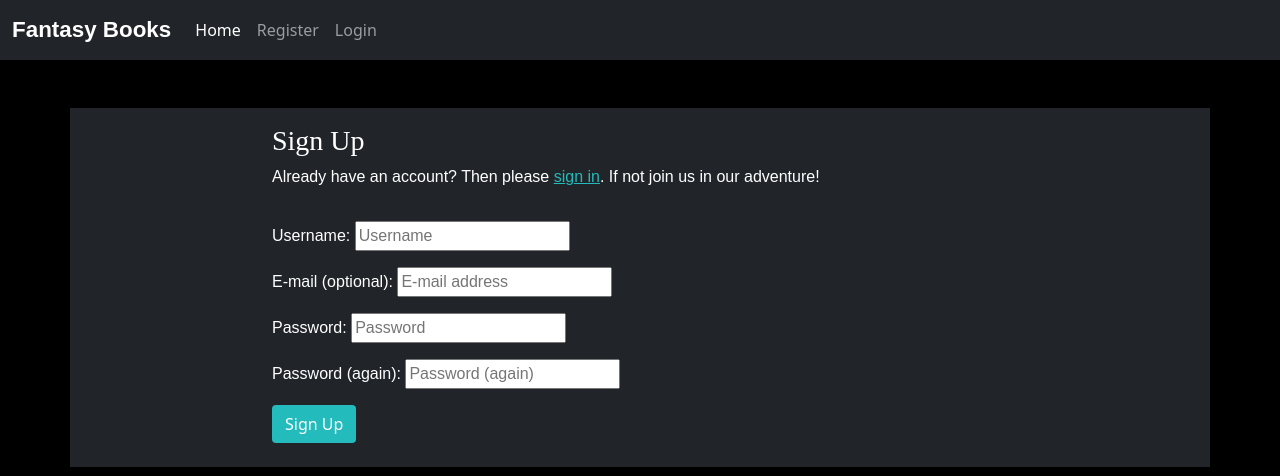
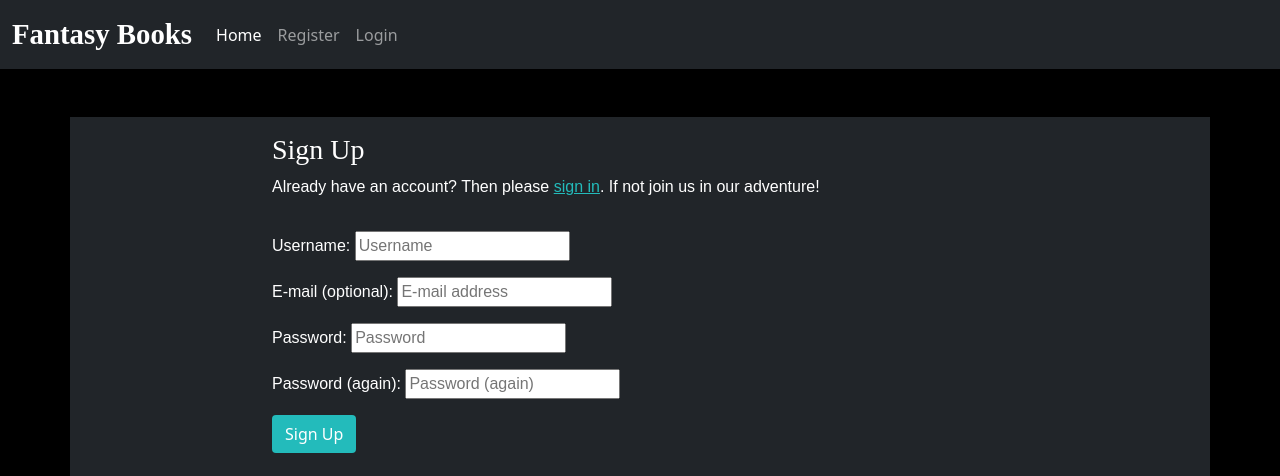
Before and after one commit to MiswaQ/FantasyBlog, a Django app: page /accounts/signup/ in a window 1280 px wide. Shown: the top 476 px of the page. Run offline with Django 4.2, Linux system fonts and the light colour scheme.

Commit message:
Changed post title size and font-family

```diff
--- a/static/css/style.css
+++ b/static/css/style.css
@@ -11,8 +11,8 @@ p {
 }
 
 .brand {
-    font-family: "Work Sans", sans-serif;
-    font-size: 1.4rem;
+    font-family: "Merriweather", serif;
+    font-size: 1.8rem;
     font-weight: 700;
     color: #ffffff;
 }
@@ -123,6 +123,8 @@ p {
     border: none;
 }
 
+/* Media Queries */
+
 @media screen and (max-width: 477px) {
     .post-h {
         margin-top: -35px;
--- a/templates/index.html
+++ b/templates/index.html
@@ -7,7 +7,7 @@
     <div class="container-fluid">
         <div class="row g-0">
             <div class="col-md-6 dark-bg text-white">
-                <h3 class="post-title">Follow the adventures</h3>
+                <h1 class="post-title">Follow the adventures</h1>
                 <p class="post-subtitle">Read, comment and like stories about magic and dragons...</p>
             </div>
             <div class="d-none d-md-block col-md-6">
```
